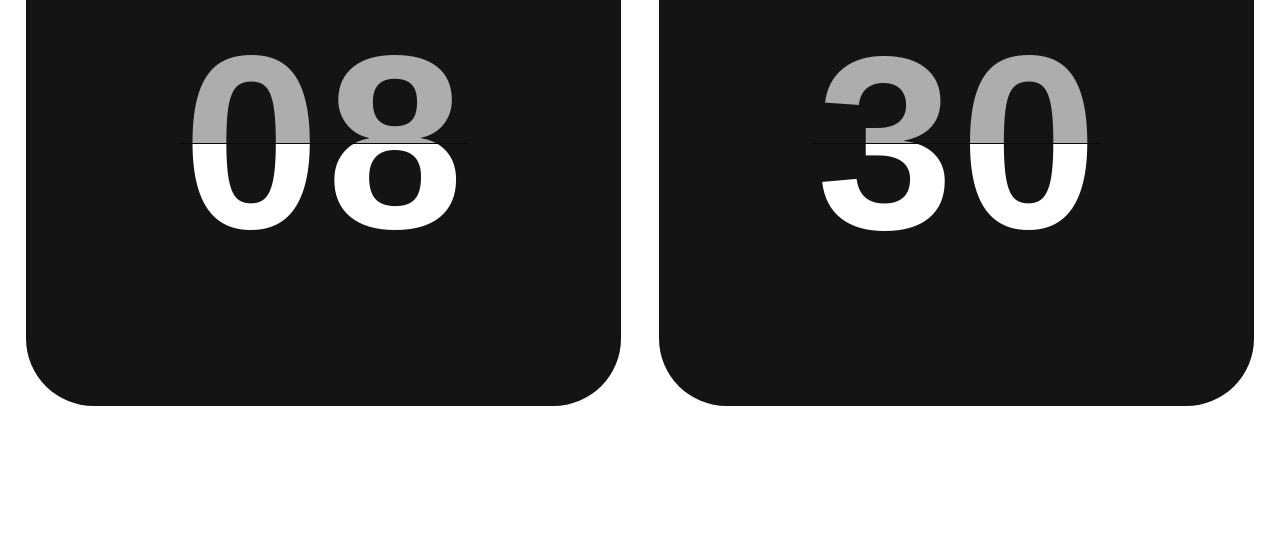
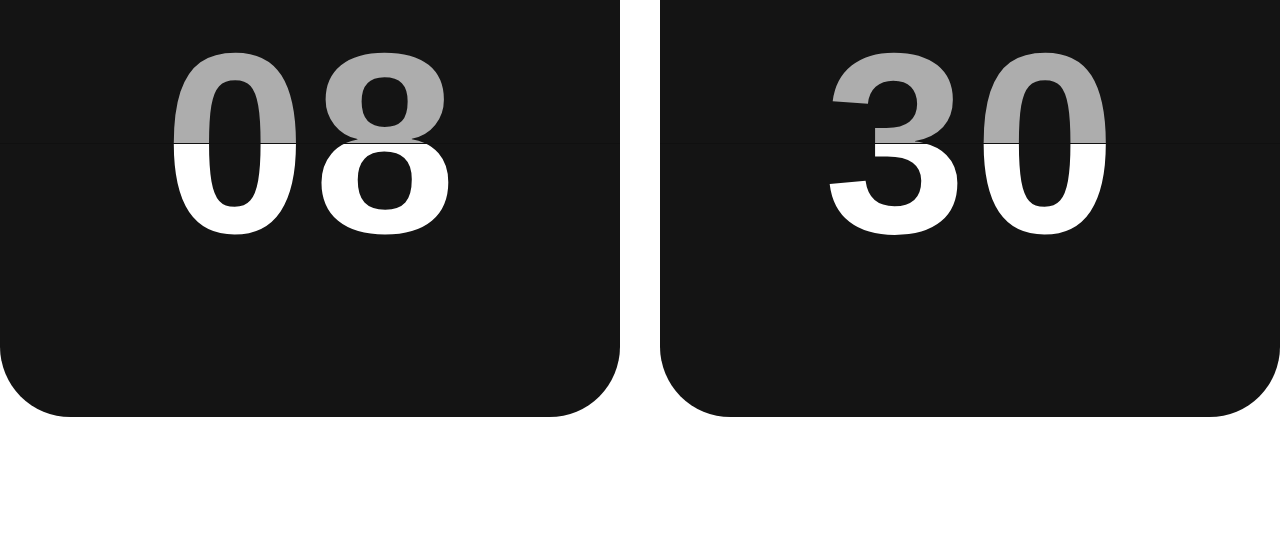
Before and after one commit to ElsaEriksson/flip-clock-widget, a plain HTML site: page index.html in a window 1280 px wide. Shown: the part 257-800 px from the top of the page. Drawn offline with Linux system fonts and the light colour scheme.

Commit message:
new index file

```diff
--- a/index.html
+++ b/index.html
@@ -68,6 +68,20 @@
     justify-content: center;
   }
 
+  /* One continuous crease line per box, edge-to-edge (spans the padding
+     too), instead of a separate short line per card. Box padding-top and
+     padding-bottom are equal, so the box's vertical midpoint always lines
+     up exactly with the digits' own midpoint. */
+  .time-box .box-crease {
+    position: absolute;
+    top: 50%;
+    left: 0;
+    right: 0;
+    height: 1px;
+    background: var(--crease-color);
+    z-index: 20;
+  }
+
   .flip-card {
     position: relative;
     width: var(--card-w);
@@ -110,16 +124,6 @@
   .flip-card .digit.bottom span { top: calc(var(--card-h) / -2); }
 
   /* subtle per-digit crease line, not a full-width divider */
-  .flip-card .crease {
-    position: absolute;
-    top: 50%;
-    left: 0;
-    right: 0;
-    height: 1px;
-    background: var(--crease-color);
-    z-index: 20;
-  }
-
   /* Flaps - the pieces that physically rotate. JS controls their transform directly. */
   .flip-card .flap {
     position: absolute;
@@ -202,7 +206,7 @@
     root.setProperty('--fg-color', fg);
     root.setProperty('--fg-color-dim', mix(fg, bg, 0.65));   // dimmer top-half
     root.setProperty('--label-color', mix(fg, bg, 0.45));    // muted AM/PM
-    root.setProperty('--crease-color', mix('#000000', bg, 0.55));
+    root.setProperty('--crease-color', mix('#000000', bg, 0.22));
   })();
 
   const clock = document.getElementById('clock');
@@ -222,6 +226,10 @@
       box.appendChild(label);
     }
 
+    const boxCrease = document.createElement('div');
+    boxCrease.className = 'box-crease';
+    box.appendChild(boxCrease);
+
     const row = document.createElement('div');
     row.className = 'digits-row';
 
@@ -231,7 +239,6 @@
       card.innerHTML = `
         <div class="digit top"><span>0</span></div>
         <div class="digit bottom"><span>0</span></div>
-        <div class="crease"></div>
         <div class="flap top-flap"><span>0</span></div>
         <div class="flap bottom-flap"><span>0</span></div>
       `;
@@ -338,7 +345,7 @@
   // + 1 inter-box gap of 0.27). We solve that equation backwards: given the
   // width we actually have, compute exactly the --card-w that fills it.
   function resizeClock() {
-    const availableWidth = document.documentElement.clientWidth * 0.96; // small breathing margin
+    const availableWidth = document.documentElement.clientWidth; // fills 100% of width, no margin
     let cardW = availableWidth / 8.55;
     cardW = Math.max(18, Math.min(cardW, 160)); // sane safety bounds
     document.documentElement.style.setProperty('--card-w', cardW + 'px');
```
